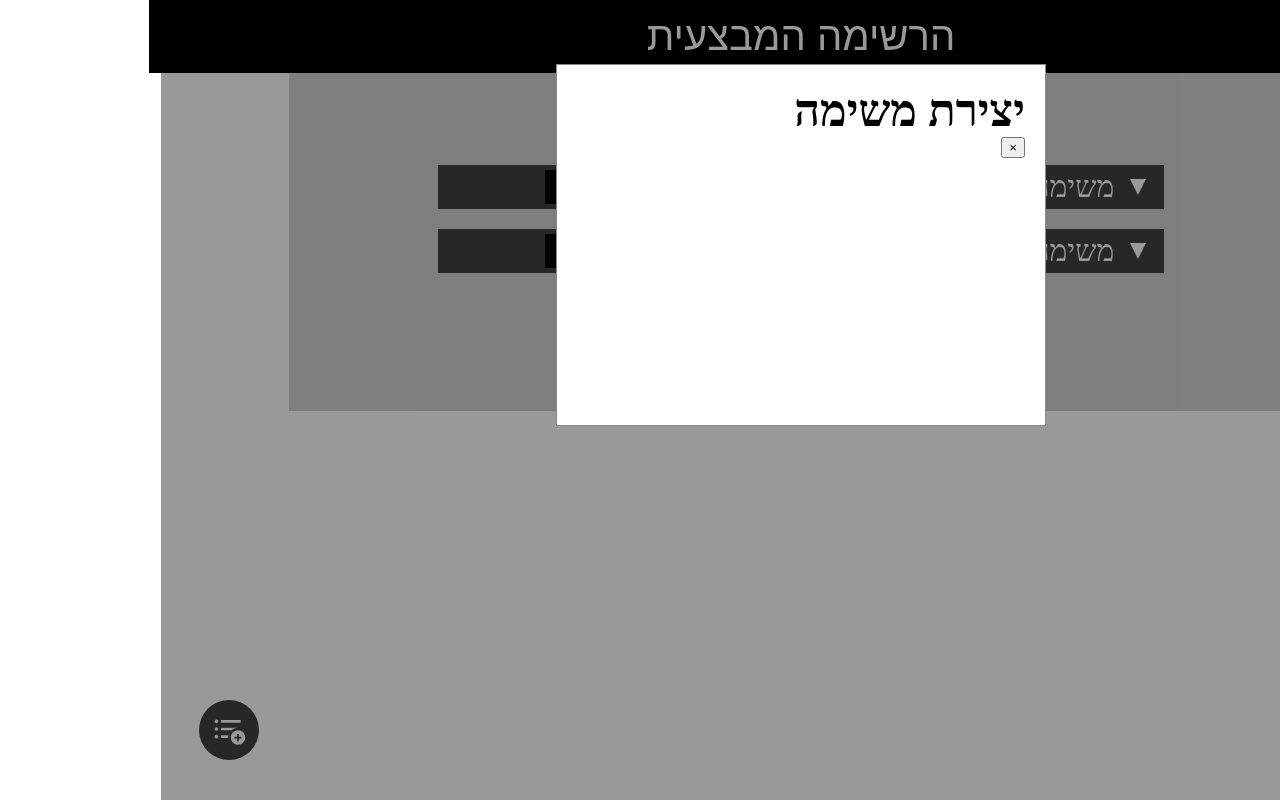
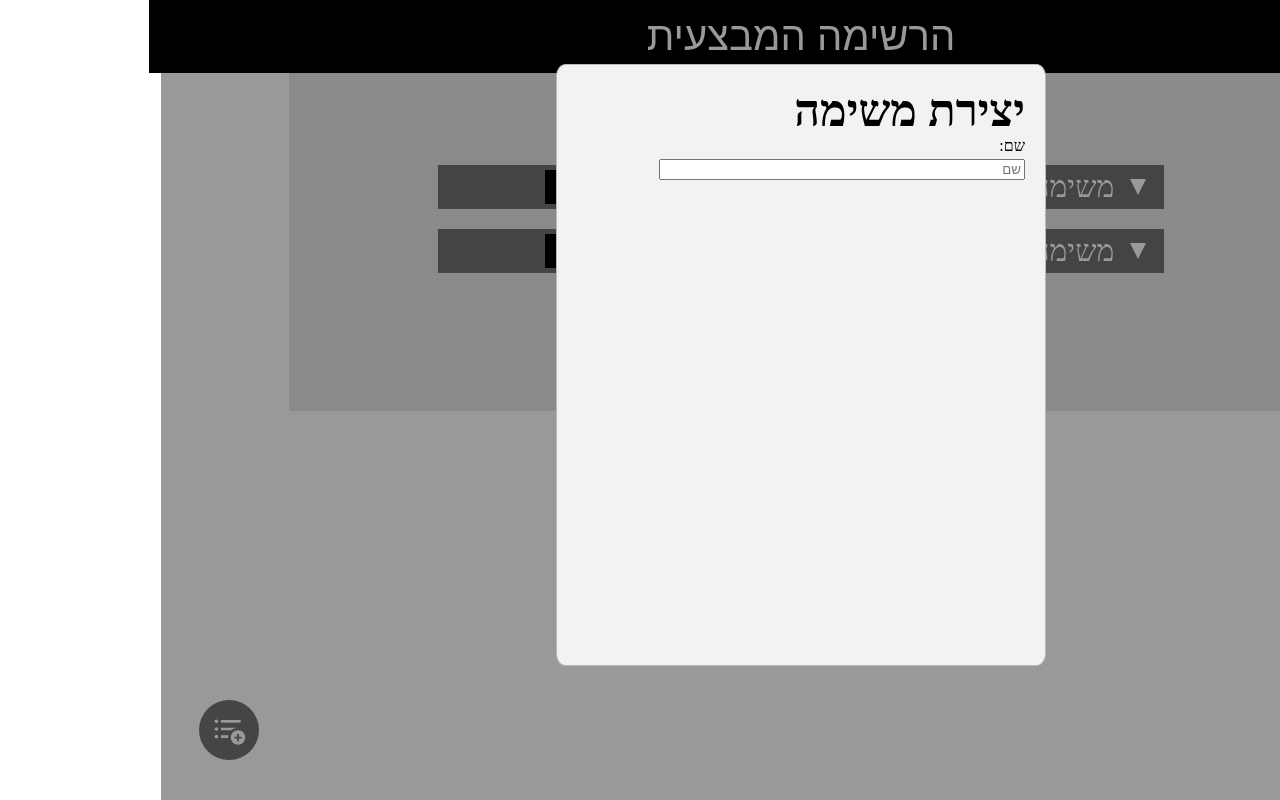
Before and after one commit to theHammerrr/taskManagement, a React app in the folder client/: page / in a window 1280 px wide. Built offline with nearby package versions, Linux system fonts and the light colour scheme; the HTML template or start-up script is replaced by a standard one.

Commit message:
generic modal, hard to do

```diff
--- a/client/src/App.css
+++ b/client/src/App.css
@@ -2,7 +2,8 @@
   display: flex;
   flex-direction: column;
   align-items: center;
-  --inner-color: rgb(65, 65, 65);
+  /* --inner-color: rgb(65, 65, 65); */
+  --inner-color: #767171;
 }
 
 body {
--- a/client/src/Components/ContainerList/ContainerList.css
+++ b/client/src/Components/ContainerList/ContainerList.css
@@ -1,5 +1,5 @@
 .ContainerList {
-    background-color: lightgray;
+    background-color: #e7e6e6;
     width: 80%;
     min-height: 300px;
     display: flex;
--- a/client/src/Components/ContainerList/ContainerList.tsx
+++ b/client/src/Components/ContainerList/ContainerList.tsx
@@ -20,8 +20,8 @@ const ContainerList: React.FC = () => {
                     <div className={isStatusExpended ? "arrow-up" : "arrow-down" }></div>
                 </button>
             </div>
-            <Task discription="משימה 1"/>
-            <Task discription="משימה 2"/>
+            <Task discription="משימה 1" status={eFilterState.ACTIVE}/>
+            <Task discription="משימה 2" status={eFilterState.ACTIVE}/>
         </div>
     )
 }
--- a/client/src/Components/Modal/Modal.css
+++ b/client/src/Components/Modal/Modal.css
@@ -12,6 +12,7 @@
 .hide-modal {
     /* TODO: change to none */
     display: flex;
+    /* display: none; */
 }
 
 .show-modal {
@@ -19,12 +20,13 @@
 }
 
 .modal-content {
-    background-color: #fefefe;
+    background-color: #f2f2f2;
     margin: 5% auto;
     padding: 20px;
-    border: 1px solid #888;
-    height: 40%;
+    border: 1px solid #bbbaba;
+    height: 70%;
     width: 35%;
+    border-radius: 2%;
 }
 
 .title {
--- a/client/src/Components/Modal/Modal.tsx
+++ b/client/src/Components/Modal/Modal.tsx
@@ -1,13 +1,14 @@
 import React from "react";
 import './Modal.css'
+import {v4 as uuidv4} from 'uuid';
+
 import {
     ModalComponent,
     eContentTypesInModal,
-    iModalInputProps,
     iModalGenericContentProps
 } from "./ModalContentTypes";
 
-interface iTaskModal {
+interface iModalProps {
     onClose: () => void,
     showModal: boolean,
     title: string,
@@ -15,38 +16,27 @@ interface iTaskModal {
 }
 
 
-const Modal: React.FC = ({
+const Modal: React.FC<iModalProps> = ({
     onClose,
     showModal = false,
     title,
-    contentTypesArray = []
-}: iTaskModal) => {
-    // console.log(contentTypesArray);
-
-
+    contentTypesArray = [],
+}: iModalProps) => {
     return (
         <div className={(showModal ? "show-modal" : "hide-modal") + " modal"}>
             <div className="modal-content">
                 <div className="title">{title}</div>
-                {/* <ModalComponent type={eContentTypesInModal.INPUT} iModalInputProps={{title: "asd"}} > */}
-                {/* <ModalComponent contentType={eContentTypesInModal.INPUT} modalContent={modalInputProps}> */}
-                {/* asd */}
-                {/* </ModalComponent> */}
-                {/* <>
-                    ${getModalComponent(eContentTypesInModal.INPUT, modalInputProps)}
-                </> */}
                 {
-                    contentTypesArray.forEach((genericContent) =>
+                    contentTypesArray.map((genericContent) =>
                             <ModalComponent
+                                key={uuidv4()}
                                 contentType={eContentTypesInModal.INPUT}
-                                // modalContent={genericContent.modalContent}
-                                 />
-
+                                modalContent={genericContent.modalContent}
+                            />
                     )
                 }
-                {/* <ModalComponent contentType={eContentTypesInModal.INPUT} ></ModalComponent> */}
 
-                <button className="close" onClick={onClose}>&times;</button>
+                {/* <button className="close" onClick={onClose}>&times;</button> */}
             </div>
         </div>
     )
--- /dev/null
+++ b/client/src/Components/Modal/ModalContentTypes.css
@@ -0,0 +1,9 @@
+.modal-input {
+    width: 80%;
+    margin-top: 1%;
+    /* border-radius: 5%; */
+}
+
+.modal-title {
+    /* font-family: Dina; */
+}
--- a/client/src/Components/Modal/ModalContentTypes.tsx
+++ b/client/src/Components/Modal/ModalContentTypes.tsx
@@ -1,4 +1,5 @@
 import React from "react";
+import './ModalContentTypes.css'
 
 export enum eContentTypesInModal {
     INPUT = "input",
@@ -19,32 +20,35 @@ interface iModalContentProps {
 
 
 export interface iModalInputProps extends iModalContentProps {
-
+    placeholder: string
 }
 
 export const ModalComponent: React.FC<iModalGenericContentProps> = ({
     contentType,
     modalContent
 }: iModalGenericContentProps)  => {
-    console.log(123);
-
     switch (contentType) {
         case eContentTypesInModal.INPUT:
-            return <ModalInput {...modalContent} />
+            return <ModalInput {...modalContent as iModalInputProps} />
         default:
             return <></>
     }
 }
 
 const ModalInput: React.FC<iModalInputProps> = ({
-    title
+    title,
+    placeholder,
+    value,
+    setValue
 }: iModalInputProps) => {
-    console.log(title);
-
     return (
         <>
-            <div>{title}</div>
-            <input></input>
+            <div className="modal-title">{title}</div>
+            <input
+                className="modal-input"
+                placeholder={placeholder}
+                value={value}
+                onChange={() => console.log(123)}></input>
         </>
     )
 }
--- a/client/src/Components/Task/Task.css
+++ b/client/src/Components/Task/Task.css
@@ -1,7 +1,6 @@
 .task {
     display: flex;
     flex-direction: row;
-    /* background-color: rgb(65, 65, 65); */
     background-color: var(--inner-color);
     color: white;
     margin: 1%;
--- a/client/src/Components/Task/Task.tsx
+++ b/client/src/Components/Task/Task.tsx
@@ -10,12 +10,14 @@ export enum eFilterState {
 
 export interface iTask {
     discription: string,
-    status: eFilterState
+    status: eFilterState,
+    taskParant: iTask | null
 }
 
 const Task: React.FC<iTask> = ({
     discription,
-    status
+    status,
+    taskParant = null
 }: iTask) => {
     const [isExpended, setExpended] = useState<boolean>(false)
 
@@ -31,7 +33,7 @@ const Task: React.FC<iTask> = ({
                 </button>
                 <span>{discription}</span>
             </div>
-            <div className="task-status">פעיל</div>
+            <div className="task-status">{status}</div>
             <div className="task-icons">
                 <img src={pencilIcon} />
                 <img src={trashIcon} />
--- a/client/src/Components/newTask/NewTask.tsx
+++ b/client/src/Components/newTask/NewTask.tsx
@@ -1,11 +1,27 @@
 import React, { useState } from "react";
 import NewTaskButton from "./NewTaskButton";
 import NewTaskModal from "../Modal/Modal";
-import { iModalGenericContentProps, eContentTypesInModal } from "../Modal/ModalContentTypes";
+import {
+    iModalGenericContentProps,
+    eContentTypesInModal,
+    iModalInputProps
+} from "../Modal/ModalContentTypes";
+
+import { eFilterState, iTask } from "../Task/Task";
 
 const NewTask: React.FC = () => {
     const [showModal, setShowModal] = useState<boolean>(false)
+    const [task, setTask] = useState<iTask>({
+        discription: "",
+        status: eFilterState.NOT_ACTIVE,
+        taskParant: null
+    })
+
     const modalTitle = "יצירת משימה"
+
+    // const handleSetTask = ({...value}) => {
+    //     setTask({...value, ...task})
+    // }
 
     const handleOpenModal = () => {
         setShowModal(true)
@@ -15,19 +31,32 @@ const NewTask: React.FC = () => {
         setShowModal(false)
     }
 
-    const modalInputProps: iModalGenericContentProps = {
+    const modalInputDiscription: iModalGenericContentProps = {
         contentType: eContentTypesInModal.INPUT,
         modalContent: {
-            title: "asd",
+            title: "שם:",
             value: "",
-            setValue: function (value: string): void {
-                throw new Error("Function not implemented.");
-            }
-        }
+            setValue: (discription: string): void => {
+                setTask({...task, discription})
+            },
+            placeholder: "שם"
+        } as iModalInputProps
+    }
+
+    const modalInputLink: iModalGenericContentProps = {
+        contentType: eContentTypesInModal.INPUT,
+        modalContent: {
+            title: "קישור למשימה: ",
+            value: "",
+            setValue: (discription: string): void => {
+                setTask({...task, discription})
+            },
+            placeholder: "חיפוש..."
+        } as iModalInputProps
     }
 
     const tempArray: iModalGenericContentProps[] = []
-    tempArray.push(modalInputProps)
+    tempArray.push(modalInputDiscription)
 
     return (
         <>
--- a/client/tsconfig.json
+++ b/client/tsconfig.json
@@ -8,10 +8,10 @@
       "esnext"
     ], // List of library files to be included in the compilation
     "allowJs": true, // Allow JavaScript files to be compiled
-    "skipLibCheck": true, // Skip type checking of all declaration files
+    "skipLibCheck": false, // Skip type checking of all declaration files
     "esModuleInterop": true, // Disables namespace imports (import * as fs from "fs") and enables CJS/AMD/UMD style imports (import fs from "fs")
     "allowSyntheticDefaultImports": true, // Allow default imports from modules with no default export
-    "strict": false, // Enable all strict type checking options
+    "strict": true, // Enable all strict type checking options
     "forceConsistentCasingInFileNames": true, // Disallow inconsistently-cased references to the same file.
     "module": "esnext", // Specify module code generation
     "moduleResolution": "node", // Resolve modules using Node.js style
```
Also changed, not shown: 1 other file (tests, documents, lock files or other folders).
